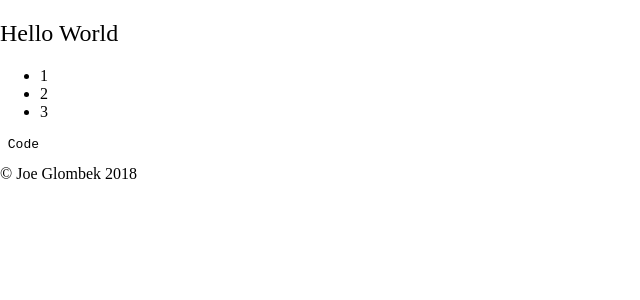
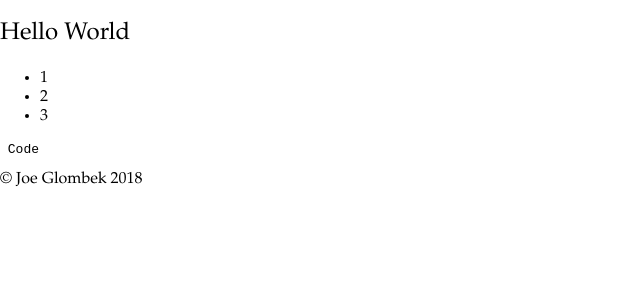
Before and after one commit to jaypeagi/jaypeagi.github.io, a Jekyll site: the page built from developer/index.md, in a window 1280 px wide. Shown: the top 300 px of the page, without its empty margins (0-640 px from the left). Built offline with Jekyll 4.4.1, drawn with Linux system fonts in a browser that asks for light colours; nearby versions of some CDN libraries; some web fonts are replaced; library files that are not in the unit come from our copies; our own code applies the rules of GitHub Pages for plain Markdown files; grey boxes are pictures that could not be loaded.

Commit message:
Default font

```diff
--- a/_sass/_generic.scss
+++ b/_sass/_generic.scss
@@ -5,6 +5,7 @@
   body, html {
     padding: 0;
     margin: 0;
+    font-family: $font-default;
   }
 
   h1, h2, h3, h4, h5 {
--- a/_sass/_variables.scss
+++ b/_sass/_variables.scss
@@ -1,7 +1,8 @@
 $img-dev: url("../img/dev.jpg");
 $img-explore: url("../img/explore.jpg");
 
-$font-default: serif;
+//$font-default: "Calisto MT", "Bookman Old Style", Bookman, "Goudy Old Style", Garamond, "Hoefler Text", "Bitstream Charter", Georgia, serif;
+$font-default: "Palatino Linotype", Palatino, Palladio, "URW Palladio L", "Book Antiqua", Baskerville, "Bookman Old Style", "Bitstream Charter", "Nimbus Roman No9 L", Garamond, "Apple Garamond", "ITC Garamond Narrow", "New Century Schoolbook", "Century Schoolbook", "Century Schoolbook L", Georgia, serif;
 $font-primary-explore: 'Cabin Sketch', sans-serif;
 $font-secondary-explore: 'Reenie Beanie', sans-serif;
 $font-primary-dev: 'Zilla Slab Highlight', monospace;
```
